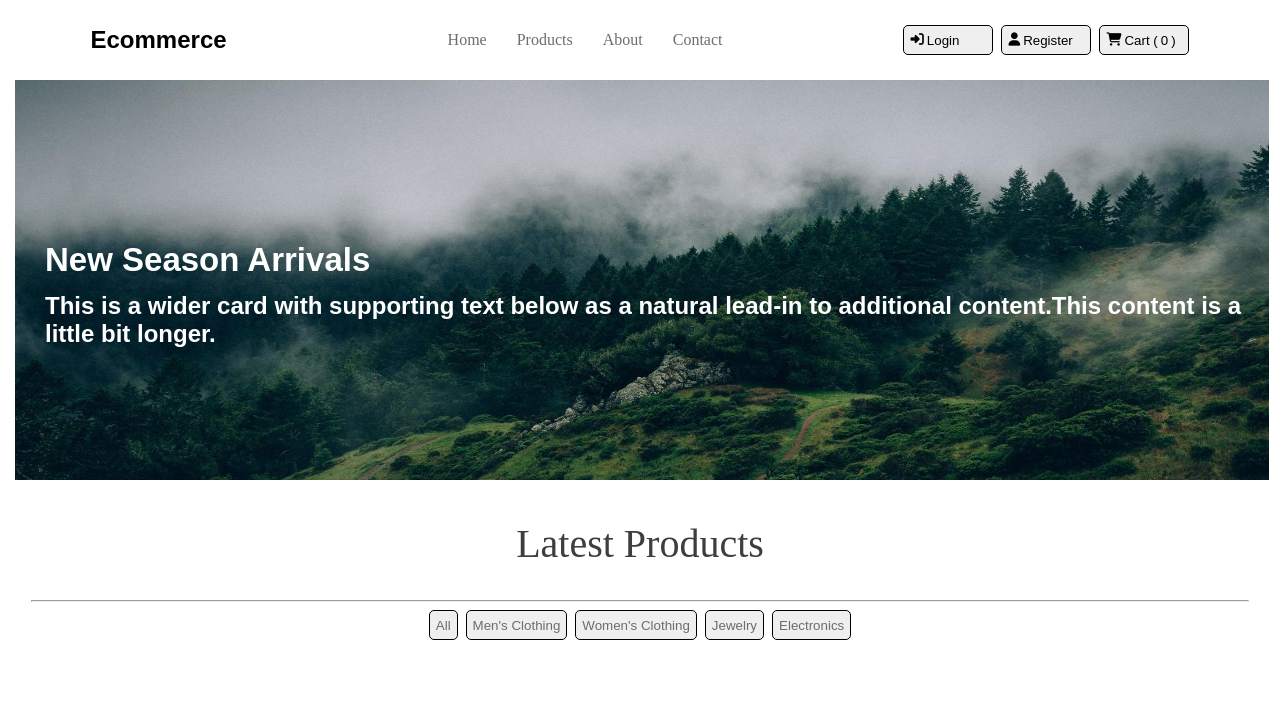
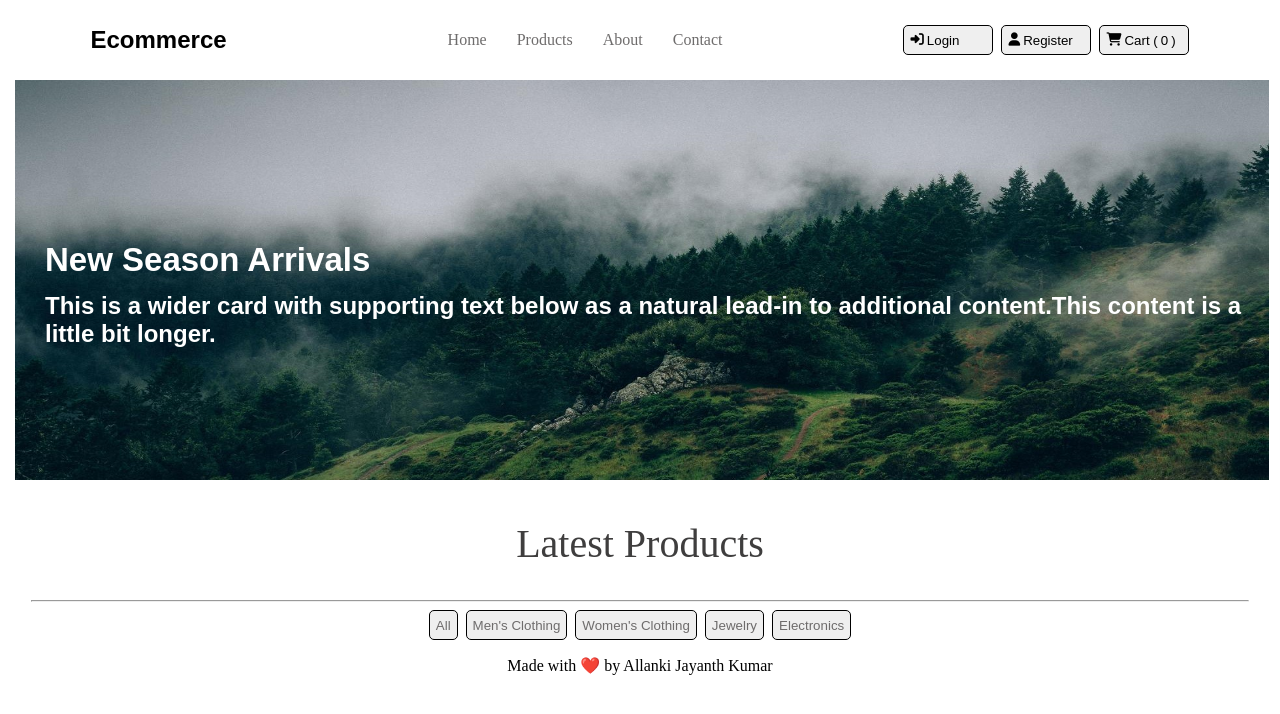
Before and after one commit to allankijayanthkumar2598/E-Commerece-App, a plain HTML site: page index.html in a window 1280 px wide. Drawn offline with Linux system fonts and the light colour scheme; no server answers.

Commit message:
fourth commit

```diff
--- a/index.html
+++ b/index.html
@@ -71,7 +71,9 @@
     </section>
     <!------------------------ LATEST PRODUCTS ENDS HERE---------- -->
 
-
+    <footer>
+      <p>Made with ❤️ by Allanki Jayanth Kumar</p>
+    </footer>
 
     <script src="app.js"></script>
     <!-- <script src="cart.js"></script> -->
--- a/styles.css
+++ b/styles.css
@@ -182,3 +182,8 @@ hr{
     border-radius: 5px;
 }
 /* <!------------------------ LATEST PRODUCTS Ends HERE---------- --> */
+
+footer{
+    display: flex;
+    justify-content: center;
+}
```
